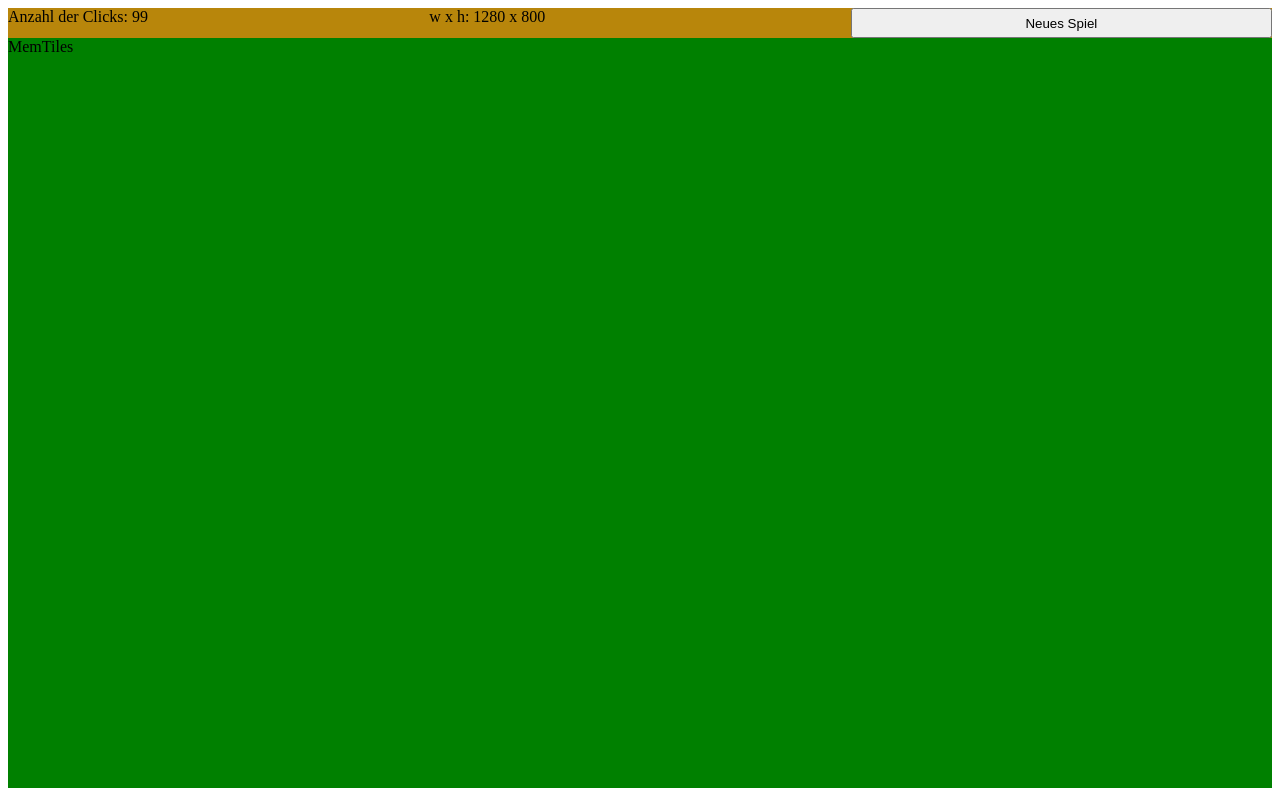
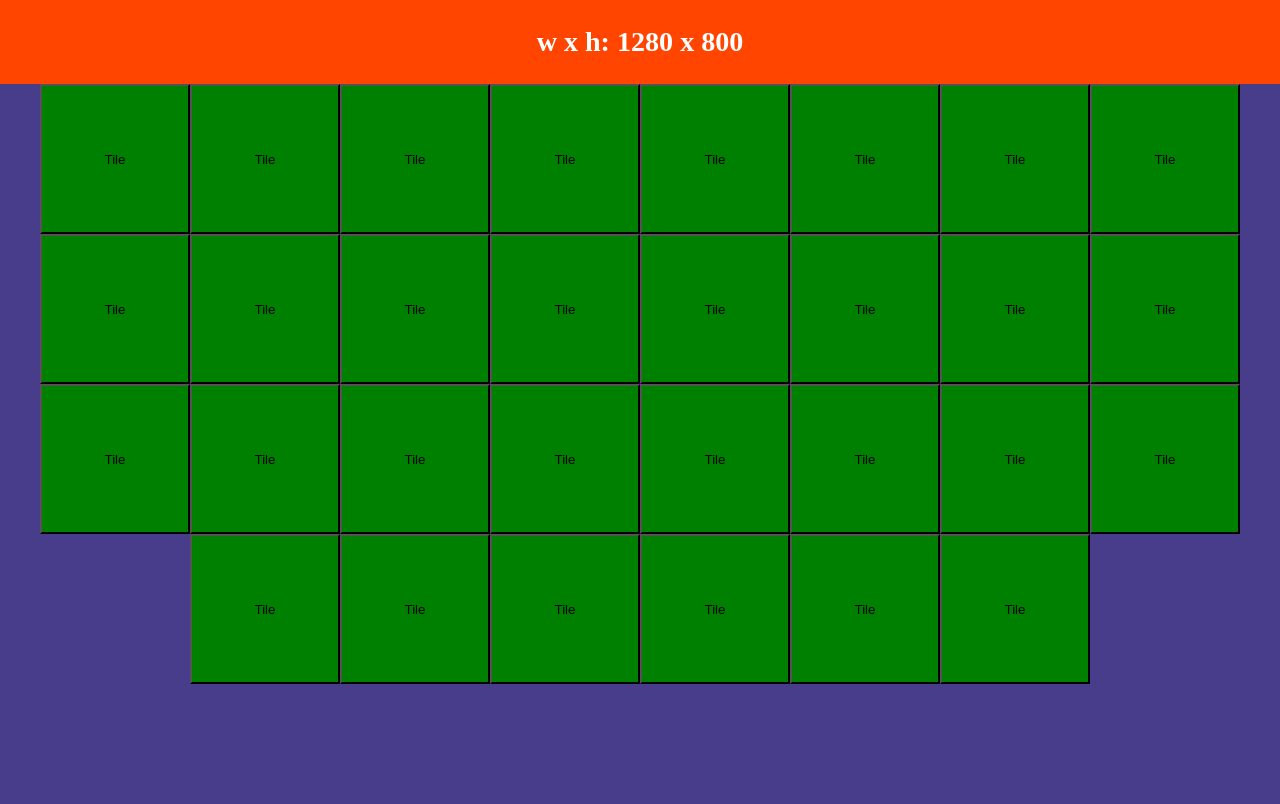
Before and after one commit to chris125964/webpack.memory, a React app: page / in a window 1280 px wide. Built offline with nearby package versions, Linux system fonts and the light colour scheme.

Commit message:
top down

```diff
--- a/src/components/App.tsx
+++ b/src/components/App.tsx
@@ -1,6 +1,9 @@
 import React, { useState } from "react";
 import { MemGrid } from "./MemGrid";
 import { Content } from "../logic/content";
+import { Header } from "./Header";
+import { Main } from "./Main";
+import "./style.css";
 
 interface AppProps {
   idx: number;
@@ -18,19 +21,19 @@ const App = ({ idx }: AppProps) => {
 
   content = createContent();
 
-  let a = "";
-  if (idx === 1) {
-    a = "001";
-  }
-
-  const onNewGame = () => {
-    setNrGame(nrGame + 1);
-  };
-
   return (
-    <div>
-      <MemGrid content={content} onNewGame={onNewGame} />
+    <div className="container">
+      <Header />
+      <div className="content">
+        <Main />
+        {/* <aside className="left-sidebar">LEFT SIDEBAR</aside> */}
+        {/* <aside className="right-sidebar">RIGHT SIDEBAR</aside> */}
+      </div>
+      {/* <footer>FOOTER</footer> */}
     </div>
+    // <div>
+    //   <MemGrid content={content} onNewGame={onNewGame} />
+    // </div>
   );
 };
 
--- /dev/null
+++ b/src/components/Header.tsx
@@ -0,0 +1,15 @@
+import React from "react";
+
+export const Header = (): JSX.Element => {
+  const viewport = (
+    <div>
+      w x h: {window.innerWidth} x {window.innerHeight}
+    </div>
+  );
+
+  return (
+    <header className="header">
+      <h3>{viewport}</h3>
+    </header>
+  );
+};
--- /dev/null
+++ b/src/components/Main.tsx
@@ -0,0 +1,10 @@
+import React from "react";
+import { MemGrid } from "./MemGrid";
+
+export const Main = (): JSX.Element => {
+  return (
+    <main className="main">
+      <MemGrid />
+    </main>
+  );
+};
--- a/src/components/MemGrid.tsx
+++ b/src/components/MemGrid.tsx
@@ -1,25 +1,28 @@
 import "./style.css";
 import "./modal.css";
 
-import * as actionTypes from "../redux/sample/actionTypes";
-
 import React, { useState } from "react";
 import { MemInfo } from "./MemInfo";
-import { MemTiles } from "./MemTiles";
+import { MemTile } from "./MemTile";
 import { Content } from "../logic/content";
 
-interface TGridProps {
-  content: Content;
-  onNewGame: () => void;
-}
+interface TGridProps {}
 
-export const MemGrid = ({ onNewGame }: TGridProps) => {
+export const MemGrid = ({}: TGridProps) => {
   const [showModal, setShowModal] = useState<boolean>(false);
 
-  return (
-    <div>
-      <MemInfo onNewGame={onNewGame} />
-      <MemTiles />
-    </div>
-  );
+  const renderTile = () => {
+    return <MemTile />;
+  };
+
+  let arr: number[] = [];
+  for (let loop = 0; loop < 30; loop += 1) {
+    arr.push(loop);
+  }
+
+  const renderTiles = () => {
+    return arr.map((ob) => renderTile());
+  };
+
+  return <div>{renderTiles()}</div>;
 };
--- /dev/null
+++ b/src/components/MemTile.tsx
@@ -0,0 +1,6 @@
+import React from "react";
+import "./style.css";
+
+export const MemTile = () => {
+  return <button className="memtile">Tile</button>;
+};
--- a/src/components/MemTiles.tsx
+++ /dev/null
@@ -1,6 +0,0 @@
-import React from "react";
-import "./style.css";
-
-export const MemTiles = () => {
-  return <div className="memtiles">MemTiles</div>;
-};
--- a/src/components/style.css
+++ b/src/components/style.css
@@ -88,7 +88,66 @@
   height: 30px;
   /* margin-bottom: 5px; */
 }
-.memtiles {
+.memtile {
   background-color: green;
-  height: calc(100vh - 50px);
+  width: 150px;
+  height: 150px;
 }
+
+/* -------------------------------------------- */
+
+/* RESET */
+* {
+  box-sizing: border-box;
+  padding: 0;
+  margin: 0;
+}
+/* COLORS and FONTS */
+body {
+  color: white;
+  text-align: center;
+  font-size: 24px;
+  line-height: 3;
+}
+.header {
+  background: orangered;
+}
+.main {
+  background: darkslateblue;
+}
+footer {
+  background: deeppink;
+}
+.left-sidebar {
+  background: dodgerblue;
+}
+.right-sidebar {
+  background: forestgreen;
+}
+
+.container,
+.content {
+  display: flex;
+  flex-direction: column;
+}
+
+@media all and (min-width: 768px) {
+  .content {
+    flex-direction: row;
+    flex-wrap: wrap;
+  }
+  main {
+    flex: 2;
+    order: 2;
+    min-height: 90vh;
+  }
+  .left-sidebar {
+    order: 1;
+    flex: 1;
+    visibility: collapse;
+  }
+  .right-sidebar {
+    flex: 1;
+    order: 3;
+  }
+}
```
